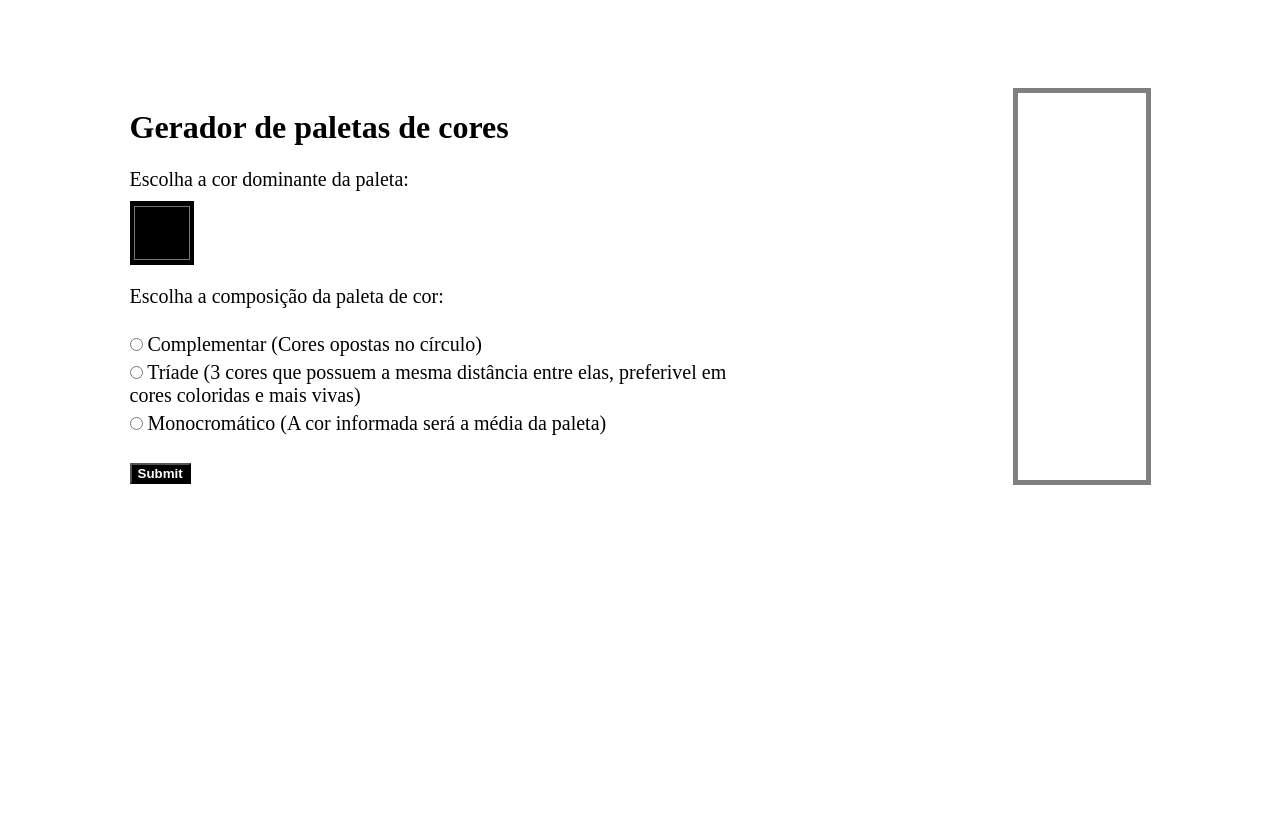
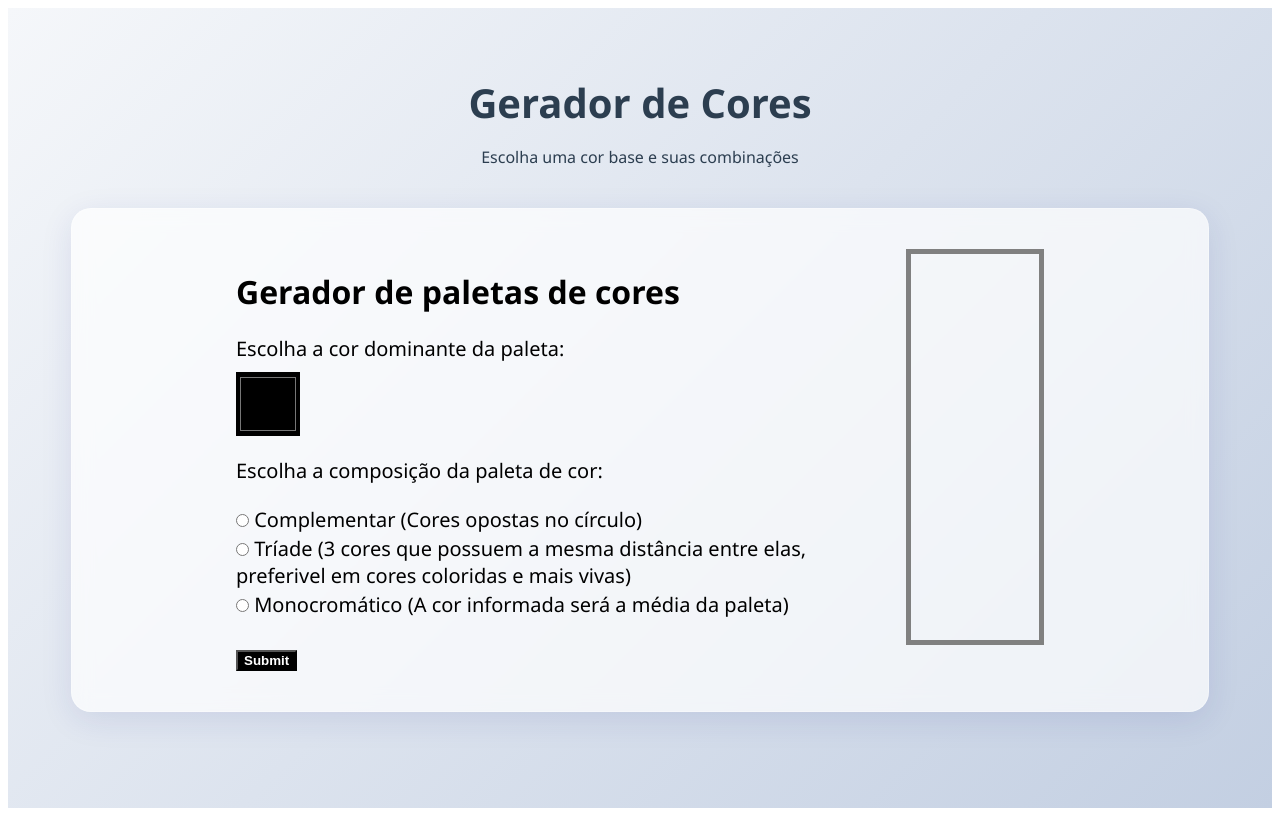
Before and after one commit to Pedrojoseroza/gerador_de_paletas_de_cores_vue, a Vue app: page / in a window 1280 px wide. Built offline with nearby package versions, Linux system fonts and the light colour scheme.

Commit message:
Estilização da aplicação

```diff
--- a/src/App.vue
+++ b/src/App.vue
@@ -1,32 +1,89 @@
 <script setup>
 import { ref } from "vue";
-import  formulario from "./components/form.vue";
+import formulario from "./components/form.vue";
 import paleta from "./components/paleta.vue"
+
 let cor = ref("");
 const tipoDePaletas = ref('');
+
 const pegaCor = (corEscolhida) => {
   cor.value = corEscolhida;
 }
 const pegaPaleta = (paletaEscolhida) => {
   tipoDePaletas.value = paletaEscolhida;
 }
-
 </script>
 
 <template>
-  <div class="maior">
-      <formulario @enviarCor="pegaCor" @enviarTipoDePaleta = "pegaPaleta"/>
-      <paleta :corEscolhida="cor"
-      :tipoDePaleta ='tipoDePaletas'></paleta>
+  <div class="main-container">
+    <div class="content-wrapper">
+      <header class="header">
+        <h1>Gerador de Cores</h1>
+        <p>Escolha uma cor base e suas combinações</p>
+      </header>
 
+      <main class="maior">
+        <formulario @enviarCor="pegaCor" @enviarTipoDePaleta="pegaPaleta"/>
+        <paleta :corEscolhida="cor" :tipoDePaleta="tipoDePaletas"></paleta>
+      </main>
+    </div>
   </div>
 </template>
 
 <style scoped>
- div.maior {
+/* Container que ocupa a tela toda com um degradê suave */
+.main-container {
+  min-height: 100vh;
+  width: 100%;
+  background: linear-gradient(135deg, #f5f7fa 0%, #c3cfe2 100%);
+  font-family: 'Segoe UI', Roboto, Helvetica, Arial, sans-serif;
   display: flex;
-  justify-content: space-around;
-  padding: 10vh 0;
+  justify-content: center;
+  align-items: flex-start;
+  transition: background 0.5s ease;
 }
 
+.content-wrapper {
+  width: 90%;
+  max-width: 1200px;
+  margin: 40px auto;
+}
+
+.header {
+  text-align: center;
+  margin-bottom: 40px;
+  color: #2c3e50;
+}
+
+.header h1 {
+  font-size: 2.5rem;
+  margin-bottom: 10px;
+  font-weight: 700;
+}
+
+
+main.maior {
+  display: flex;
+  flex-wrap: wrap;
+  justify-content: center;
+  gap: 30px;
+  padding: 40px;
+  background: rgba(255, 255, 255, 0.7);
+  backdrop-filter: blur(10px); /* Efeito de vidro */
+  border-radius: 20px;
+  border: 1px solid rgba(255, 255, 255, 0.3);
+  box-shadow: 0 8px 32px 0 rgba(31, 38, 135, 0.1);
+}
+
+@media (max-width: 768px) {
+  main.maior {
+    flex-direction: column;
+    align-items: center;
+    padding: 20px;
+  }
+
+  .header h1 {
+    font-size: 1.8rem;
+  }
+}
 </style>
```
